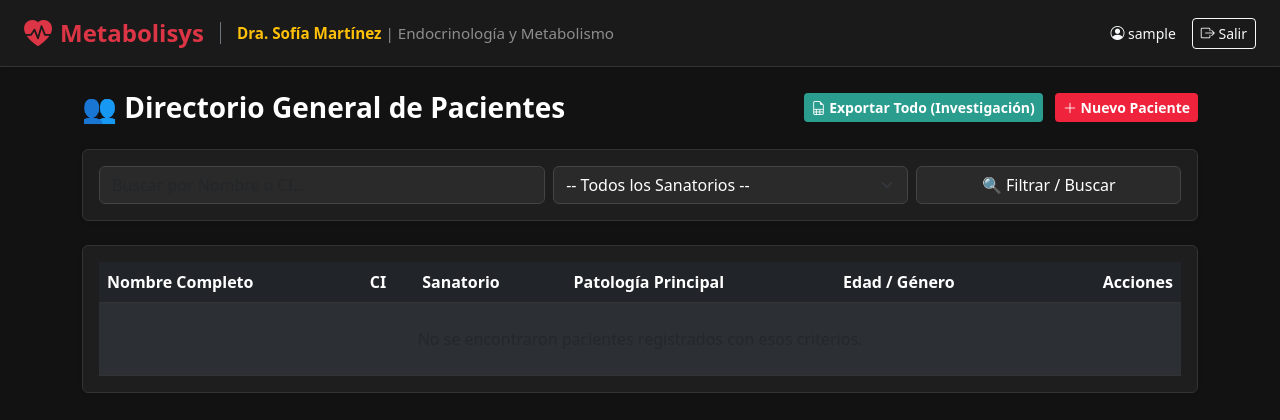
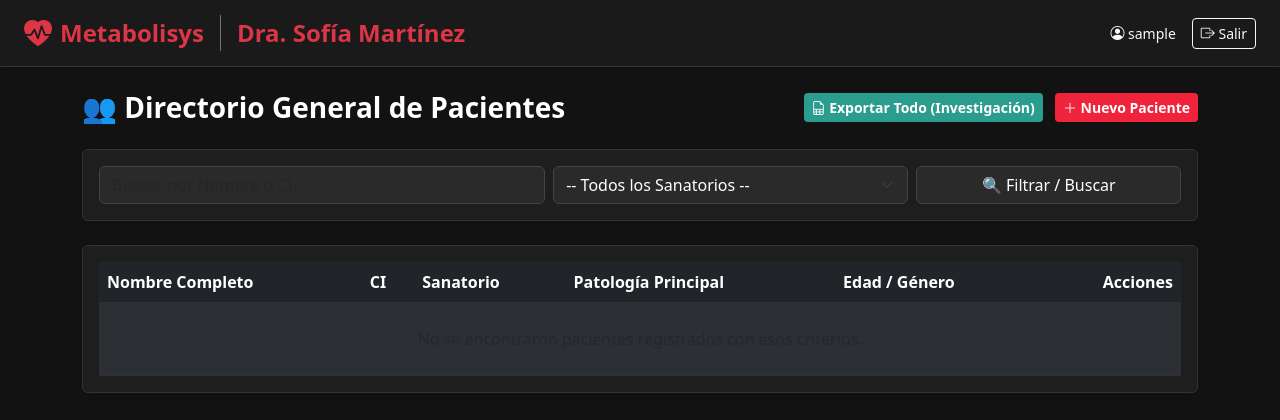
Before and after one commit to patriciafranco-web/Metabolysis1.0-Prueba, a Flask app: page / in a window 1280 px wide. Shown: the top 420 px of the page. Run offline with Flask 3, Linux system fonts and the light colour scheme; the visitor is signed in with stand-in values (Sample User, id 1); data that the repository does not hold is empty.

Commit message:
Update base.html

```diff
--- a/templates/base.html
+++ b/templates/base.html
@@ -16,8 +16,8 @@
                     <i class="bi bi-heart-pulse-fill text-danger fs-3 me-2"></i>
                     <span class="text-danger fw-bold fs-4">Metabolisys</span>
                 </a>
-                <div class="border-start border-secondary ps-3 text-warning" style="font-size: 0.95rem;">
-                    <strong>Dra. Sofía Martínez</strong> <span class="text-white-50">| Endocrinología y Metabolismo</span>
+                <div class="border-start border-secondary ps-3 text-danger fw-bold fs-4">
+                    Dra. Sofía Martínez
                 </div>
             </div>
 
```
